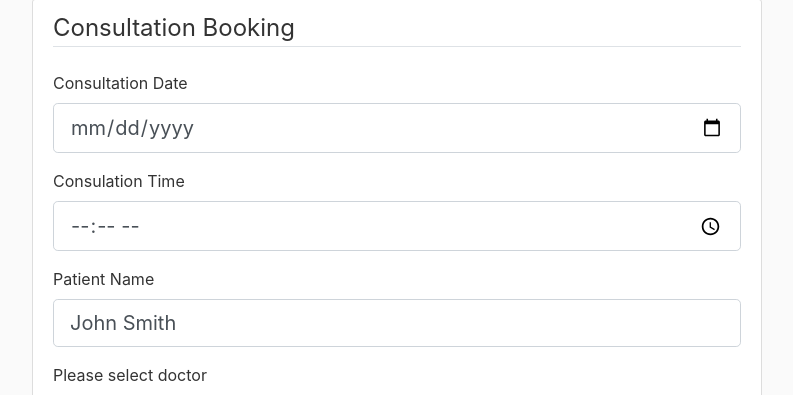
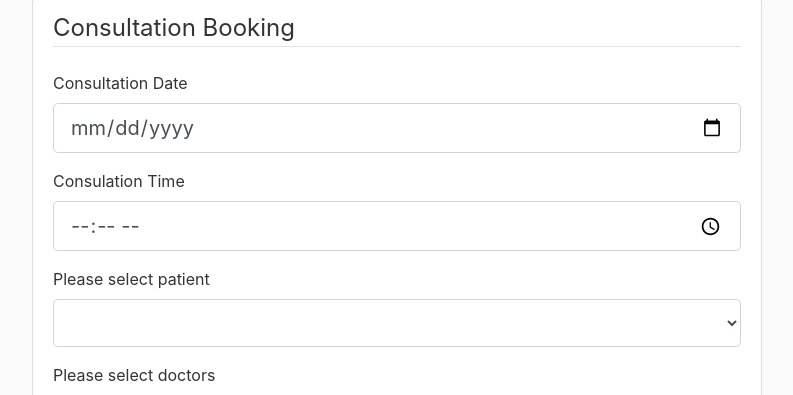
Before and after one commit to kokaruk/IOT-A2, a Flask app: template MAPS/templates/booking.html in a window 1280 px wide. Shown: the part 81-476 px from the top of the page, without its empty margins (53-846 px from the left). Run offline with Flask 2, Linux system fonts and the light colour scheme; the template is opened without the code that fills it: values that come from a table or form of the project are taken from there, others are empty; parts of the project's set-up code (start-up, migrations or seed data) failed here and were passed over; some libraries are stand-ins or nearby versions.

Commit message:
Dynamic select fields for patient and doctors in calendar creation plus refactoring minor improvements

```diff
--- a/MAPS/forms.py
+++ b/MAPS/forms.py
@@ -1,7 +1,7 @@
 from flask_wtf import FlaskForm
 from wtforms import StringField, SubmitField, SelectField, TextAreaField, BooleanField
 from wtforms.fields.html5 import EmailField, TelField, DateField, TimeField
-from wtforms.validators import DataRequired, Length, Email
+from wtforms.validators import DataRequired, Length, Email, InputRequired
 
 
 class RegistrationForm(FlaskForm):
@@ -46,16 +46,12 @@ class ConsultationForm(FlaskForm):
 
 
 class BookingForm(FlaskForm):
+
     date = DateField('Consultation Date', validators=[DataRequired()])
     start = TimeField('Consulation Time', format='%H:%M',
                       validators=[DataRequired()])
-    # TODO search field for User to find himself and do enter
-    patient_name = StringField('Patient Name',
-                               validators=[DataRequired(), Length(min=2, max=20)], default="John Smith")
-    # TODO read out Doctors ID and Names from DataBase
-    doctor_name = SelectField('Please select doctor',
-                              choices=[('', 'Please select'), ('1', 'Dr Akbar Dakbar'),
-                                       ('2', 'Dr Gerry Skinner'), ('3', 'Dr Phil')], validators=[DataRequired()])
+    patient_id = SelectField('Please select patient', choices=[], validators=[InputRequired()])
+    doctor_id = SelectField('Please select doctors', choices=[], validators=[InputRequired()])
     reason = SelectField('Please select reason for doctors Visit',
                          choices=[('', 'Please select'), ('1', 'Pick up a prescription'),
                                   ('2', 'Serious illness - e.g. flu'),
--- a/MAPS/templates/booking.html
+++ b/MAPS/templates/booking.html
@@ -32,29 +32,29 @@
                 {% endif %}
             </div>
             <div class="form-group">
-                {{ form.patient_name.label(class="form-control-label") }}
-                {% if form.patient_name.errors %}
-                {{ form.patient_name(class="form-control form-control-lg is-invalid") }}
+                {{ form.patient_id.label(class="form-control-label") }}
+                {% if form.patient_id.errors %}
+                {{ form.patient_id(class="form-control form-control-lg is-invalid") }}
                 <div class="invalid-feedback">
-                    {% for error in form.patient_name.errors %}
+                    {% for error in form.patient_id.errors %}
                     <span>{{ error }}</span>
                     {% endfor %}
                 </div>
                 {% else %}
-                {{ form.patient_name(class="form-control form-control-lg") }}
+                {{ form.patient_id(class="form-control form-control-lg") }}
                 {% endif %}
             </div>
             <div class="form-group">
-                {{ form.doctor_name.label(class="form-control-label") }}
-                {% if form.doctor_name.errors %}
-                {{ form.doctor_name(class="form-control form-control-lg is-invalid") }}
+                {{ form.doctor_id.label(class="form-control-label") }}
+                {% if form.doctor_id.errors %}
+                {{ form.doctor_id(class="form-control form-control-lg is-invalid") }}
                 <div class="invalid-feedback">
-                    {% for error in form.doctor_name.errors %}
+                    {% for error in form.doctor_id.errors %}
                     <span>{{ error }}</span>
                     {% endfor %}
                 </div>
                 {% else %}
-                {{ form.doctor_name(class="form-control form-control-lg") }}
+                {{ form.doctor_id(class="form-control form-control-lg") }}
                 {% endif %}
             </div>
             <div class="form-group">
```
Also changed, not shown: MAPS/calendar_entry.py (+27 -17 lines), MAPS/routes.py (+53 -13 lines).
